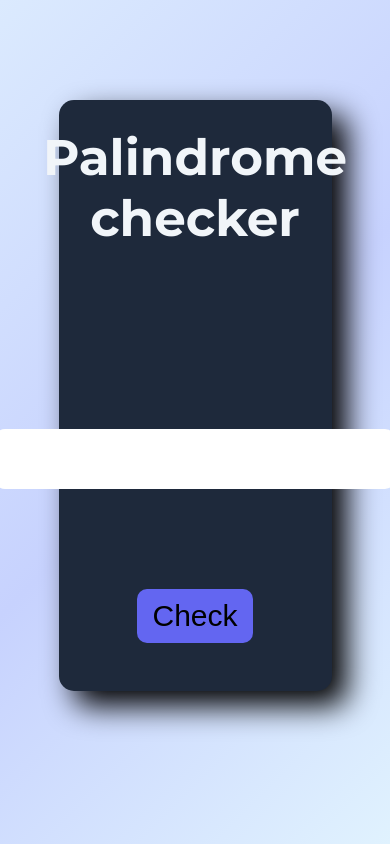
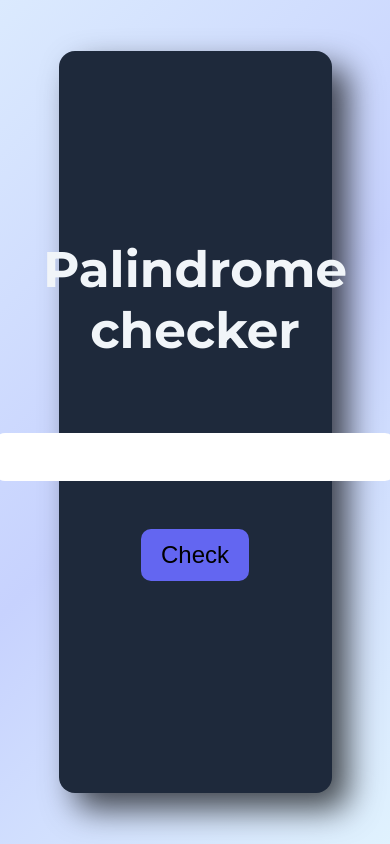
Before and after one commit to OlivierF47/palindrome-checker, a plain HTML site: page index.html in a window 390 px wide. Drawn offline with Linux system fonts and the light colour scheme.

Commit message:
changement de tout les tailles pour la responsivness

```diff
--- a/styles.css
+++ b/styles.css
@@ -1,8 +1,9 @@
-*{
+* {
     box-sizing: border-box;
     margin: 0;
     padding: 0;
   }
+
   :root {
     --colorbody: #0f172a;
     --colorsection: #1e293b;
@@ -10,65 +11,76 @@
     --colorbutton-hover: #818cf8;
     --colortext: #f1f5f9;
   }
-html{
-color:var(--colortext)
 
+  html {
+    font-size: 100%;
+    color: var(--colortext);
+    font-size: 16px;
   }
-body{
+
+  body {
     background: linear-gradient(135deg, #dbeafe 0%, #c7d2fe 50%, #e0f2fe 100%);
-    display:flex;
+    display: flex;
+    justify-content: center;
     width: 100vw;
     height: 100vh;
-    justify-content: center;
-    font-family:"Montserrat", sans-serif;
+    font-family: "Montserrat", sans-serif;
   }
-section{
-    width:70%;
-    height: 70%;
-    text-align:center;
-    display:flex ;
+
+  section {
+    width: 70vw;
+    min-height: 70vh;
+    padding: 2rem;
+    background-color: var(--colorsection);
+    margin-top: 6vh;
+    margin-bottom:6vh;
+    max-width: 900px;
+    border-radius: 1rem;
+    box-shadow: 1rem 1rem 2rem rgba(0, 0, 0, 0.7);
+    display: flex;
+    flex-direction: column;
     align-items: center;
     justify-content: center;
-    flex-direction: column;
-    background-color: var(--colorsection);
-    margin-top:100px;
-    border-radius:15px;
-    box-shadow: 15px 15px 30px black;
+    text-align: center;
   }
-input{
-    width:400px;
-    height:35px;
-    font-size:27px;
-    margin-bottom:100px ;
-    border-radius:10px;
-    margin-top:150px;
-    padding:30px;
-    border:  transparent;
+
+  input {
+    width: 25rem;
+    height: 2.5rem;
+    font-size: 1.7rem;
+    margin: 3rem 0;
+    padding: 1.5rem;
+    border-radius: 0.625rem;
+    border: none;
   }
-button{
-    padding:10px 15px;
-    border-radius:10px;
-    font-size:30px;
-    margin-bottom:50px;
-    background-color:var(--colorbutton);
-    cursor:pointer;
-    transition: 1s;
-    border:none;
+
+  button {
+    padding: 0.75rem 1.25rem;
+    font-size: 1.5rem;
+    border-radius: 0.625rem;
+    background-color: var(--colorbutton);
+    border: none;
+    cursor: pointer;
+    transition: transform 0.3s ease, background-color 0.3s ease;
+    margin-bottom: 3rem;
   }
+
   button:hover {
     background: var(--colorbutton-hover);
     transform: scale(1.08);
   }
-h1{
-    font-size: 50px;
-    display: inline-block;
+
+  h1 {
+    font-size: 3.125rem;
+    padding: 1.5rem;
     transition: transform 4s ease-in-out;
-    padding:30px;
   }
+
   h1:hover {
     transform: rotateY(360deg);
-    cursor:default;
+    cursor: default;
   }
-p{
-    font-size:30px;
+
+  p {
+    font-size: 1.875rem;
   }
```
Lines whose indentation alone changed are shown as unchanged.
